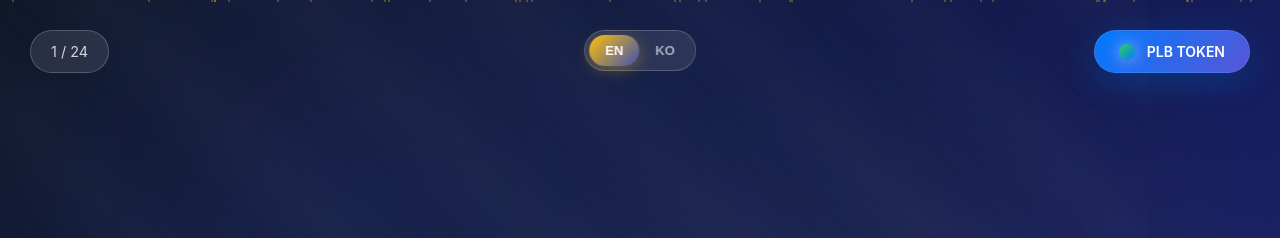
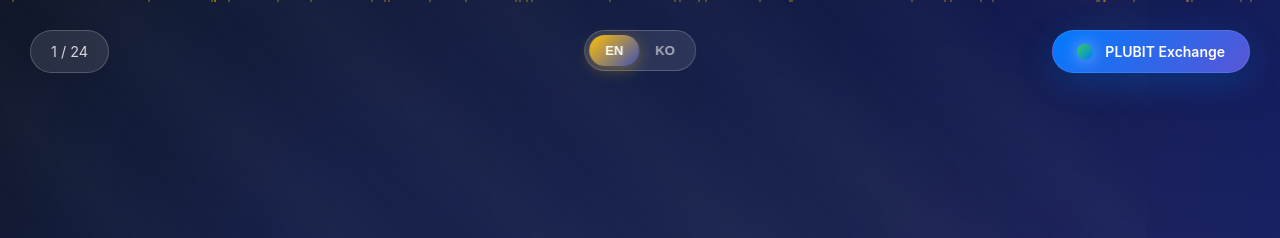
Before and after one commit to RyanZ3889/web, a plain HTML site: page plubitinfo.html in a window 1280 px wide. Shown: the top 238 px of the page. Drawn offline with Linux system fonts and the light colour scheme.

Commit message:
Add files via upload

```diff
--- a/plubitinfo.html
+++ b/plubitinfo.html
@@ -1134,8 +1134,8 @@
     </div>
 
     <!-- PLB Token Button -->
-    <a href="https://ryanz3889.github.io/web/plb-keynote-presentation.html" class="plb-token-btn" target="_blank">
-        PLB TOKEN
+    <a href="https://plubit.xyz" class="plb-token-btn" target="_blank">
+        PLUBIT Exchange
     </a>
 
     <div class="slide-container">
```
